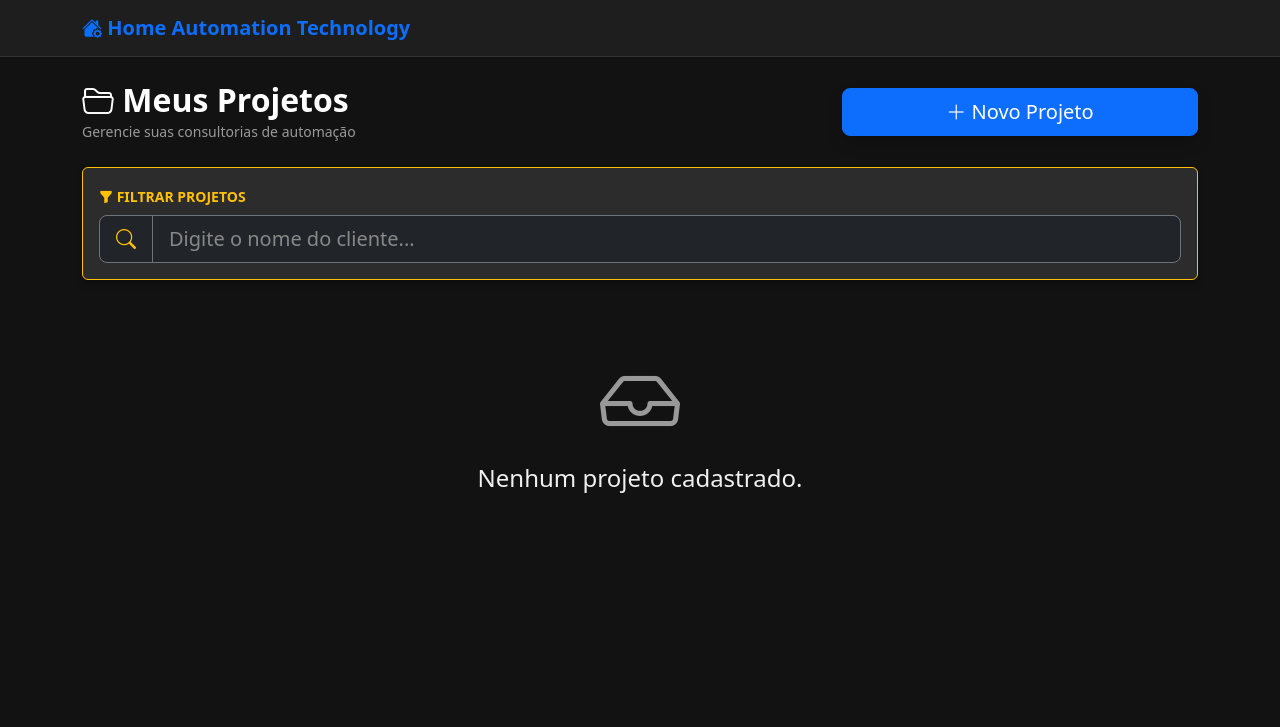
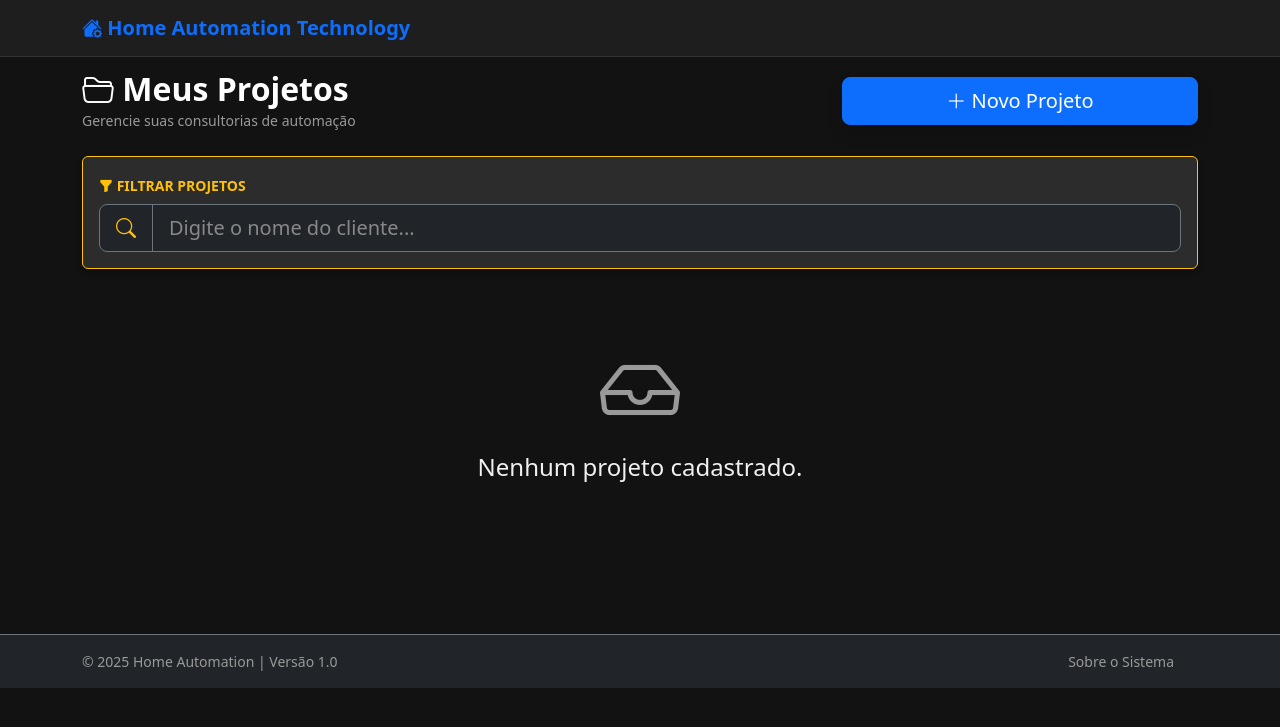
Before and after one commit to maiconferreiraa/consultoria, a Flask app: page / in a window 1280 px wide. Shown: the top 727 px of the page. Run offline with Flask 3, Linux system fonts and the light colour scheme; data that the repository does not hold is empty.

Commit message:
ADD: sobre

```diff
--- a/templates/base.html
+++ b/templates/base.html
@@ -9,7 +9,7 @@
     <link rel="stylesheet" href="https://cdn.jsdelivr.net/npm/bootstrap-icons@1.11.1/font/bootstrap-icons.css">
 
     <style>
-        /* CSS ESCURO PROFISSIONAL */
+        /* CSS ESCURO PROFISSIONAL (Seus Estilos) */
         body { background-color: #121212 !important; }
         .navbar { background-color: #1e1e1e !important; border-bottom: 1px solid #333; }
         .navbar-brand { color: #0d6efd !important; }
@@ -34,10 +34,13 @@
         .modal-header { border-bottom: 1px solid #333; }
         .modal-footer { border-top: 1px solid #333; }
         .btn-close { filter: invert(1) grayscale(100%) brightness(200%); }
+        /* Garantir que o conteúdo não fique escondido pela navbar */
+        body { padding-top: 70px; }
     </style>
 </head>
+
 <body>
-    <nav class="navbar navbar-expand-lg navbar-dark bg-dark mb-4 sticky-top">
+    <nav class="navbar navbar-expand-lg navbar-dark bg-dark mb-4 fixed-top">
         <div class="container">
             <a class="navbar-brand fw-bold" href="{{ url_for('index') }}">
                 <i class="bi bi-house-gear-fill"></i> Home Automation Technology
@@ -49,6 +52,76 @@
         {% block content %}{% endblock %}
     </div>
 
+    <div class="modal fade" id="modalSobre" tabindex="-1" aria-labelledby="modalSobreLabel" aria-hidden="true">
+        <div class="modal-dialog modal-lg">
+            <div class="modal-content">
+                <div class="modal-header border-secondary">
+                    <h5 class="modal-title text-white" id="modalSobreLabel">
+                        <i class="bi bi-info-circle-fill text-primary me-2"></i> Sobre o Sistema de Consultoria
+                    </h5>
+                    <button type="button" class="btn-close btn-close-white" data-bs-dismiss="modal" aria-label="Close"></button>
+                </div>
+                <div class="modal-body text-white">
+
+                    <h4>Funcionalidade Principal</h4>
+                    <p class="text-muted">
+                        Esta aplicação é uma ferramenta de **Gestão e Propostas de Projetos de Automação Residencial**.
+                        Seu objetivo é simplificar a criação de orçamentos e relatórios, garantindo consistência técnica e apresentações profissionais para o cliente.
+                    </p>
+
+                    <hr class="border-secondary">
+
+                    <div class="row">
+                        <div class="col-md-6">
+                            <h5>Como Funciona:</h5>
+                            <ul>
+                                <li><strong>Catálogo Unificado:</strong> Permite manter uma lista mestra de dispositivos (Zigbee, Tomadas, Integrações, etc.).</li>
+                                <li><strong>Criação de Ambientes:</strong> Permite padronizar os nomes dos cômodos para evitar erros de escrita.</li>
+                                <li><strong>Relatório Inteligente:</strong> O sistema gera a narrativa descritiva de cada ambiente automaticamente, contando circuitos, tomadas e destacando as integrações (sonorização, ar condicionado, etc.).</li>
+                                <li><strong>Geração de PDFs:</strong> Emite o Memorial Descritivo (para o cliente) e o Roteiro de Infra/Lista de Compras (para o técnico/compras).</li>
+                            </ul>
+                        </div>
+                        <div class="col-md-6">
+                            <h5 class="text-warning">Desenvolvimento e Versão</h5>
+                            <table class="table table-sm border-secondary">
+                                <tbody>
+                                    <tr>
+                                        <td class="fw-bold">Versão</td>
+                                        <td>1.0</td>
+
+                                    <tr>
+                                        <td class="fw-bold">Desenvolvedor</td>
+                                        <td>Maicon Ferreira</td>
+                                    </tr>
+                                    <tr>
+                                        <td class="fw-bold">Tecnologia Base</td>
+                                        <td>Flask, Firestore (Firebase), WeasyPrint</td>
+                                    </tr>
+                                </tbody>
+                            </table>
+                        </div>
+                    </div>
+
+                </div>
+                <div class="modal-footer border-secondary">
+                    <button type="button" class="btn btn-secondary" data-bs-dismiss="modal">Fechar</button>
+                </div>
+            </div>
+        </div>
+    </div>
+
+    <footer class="bg-dark border-top border-secondary mt-5 py-3">
+        <div class="container d-flex justify-content-between align-items-center">
+            <small class="text-muted">&copy; {{ now.year if now is defined else 2025 }} Home Automation | Versão 1.0</small>
+
+            <a href="#" class="text-muted small text-decoration-none me-4"
+               data-bs-toggle="modal" data-bs-target="#modalSobre"
+               title="Informações sobre o sistema">
+                Sobre o Sistema
+            </a>
+        </div>
+    </footer>
+
     <script src="https://cdn.jsdelivr.net/npm/bootstrap@5.3.2/dist/js/bootstrap.bundle.min.js"></script>
 </body>
 </html>
```
